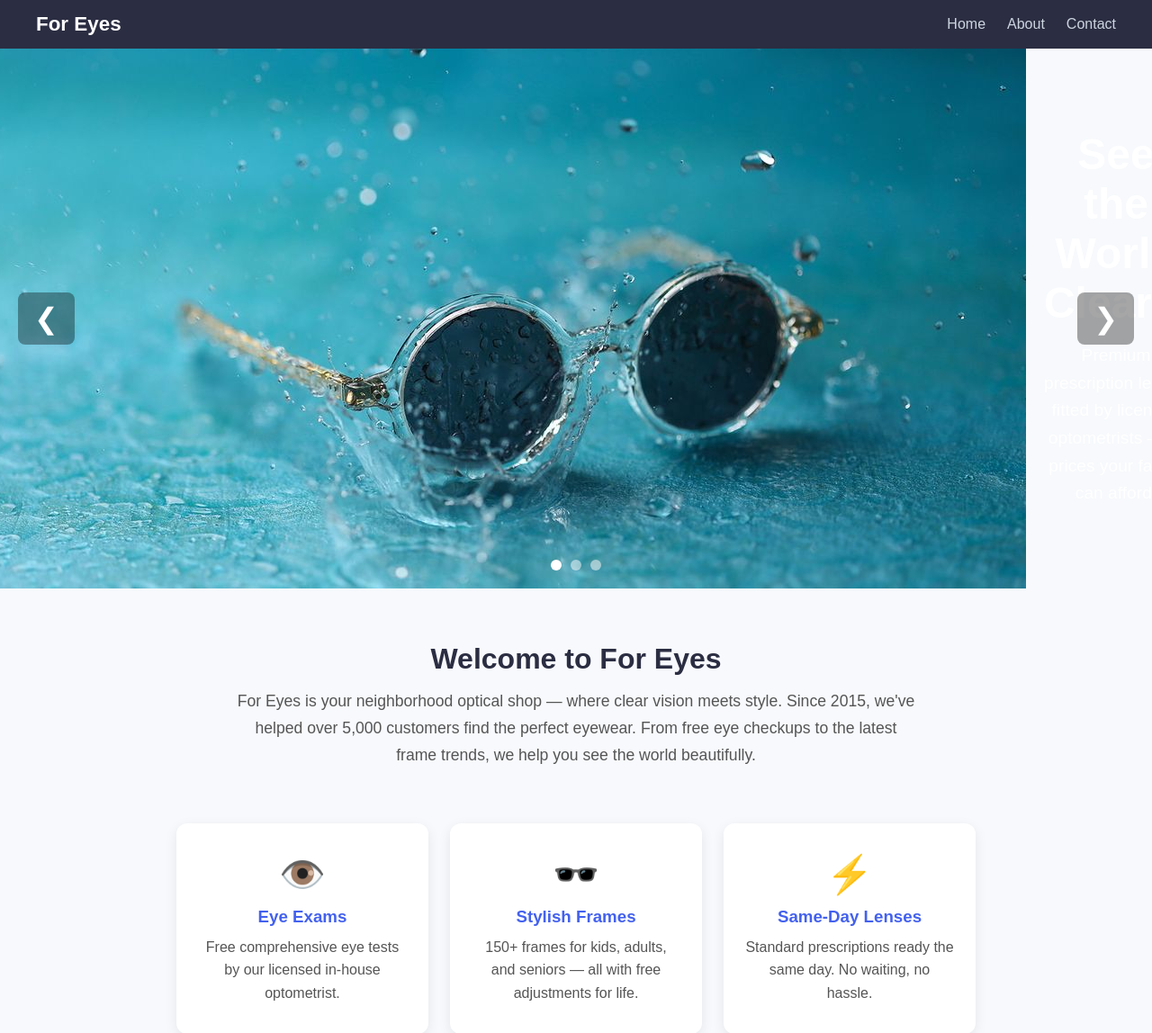
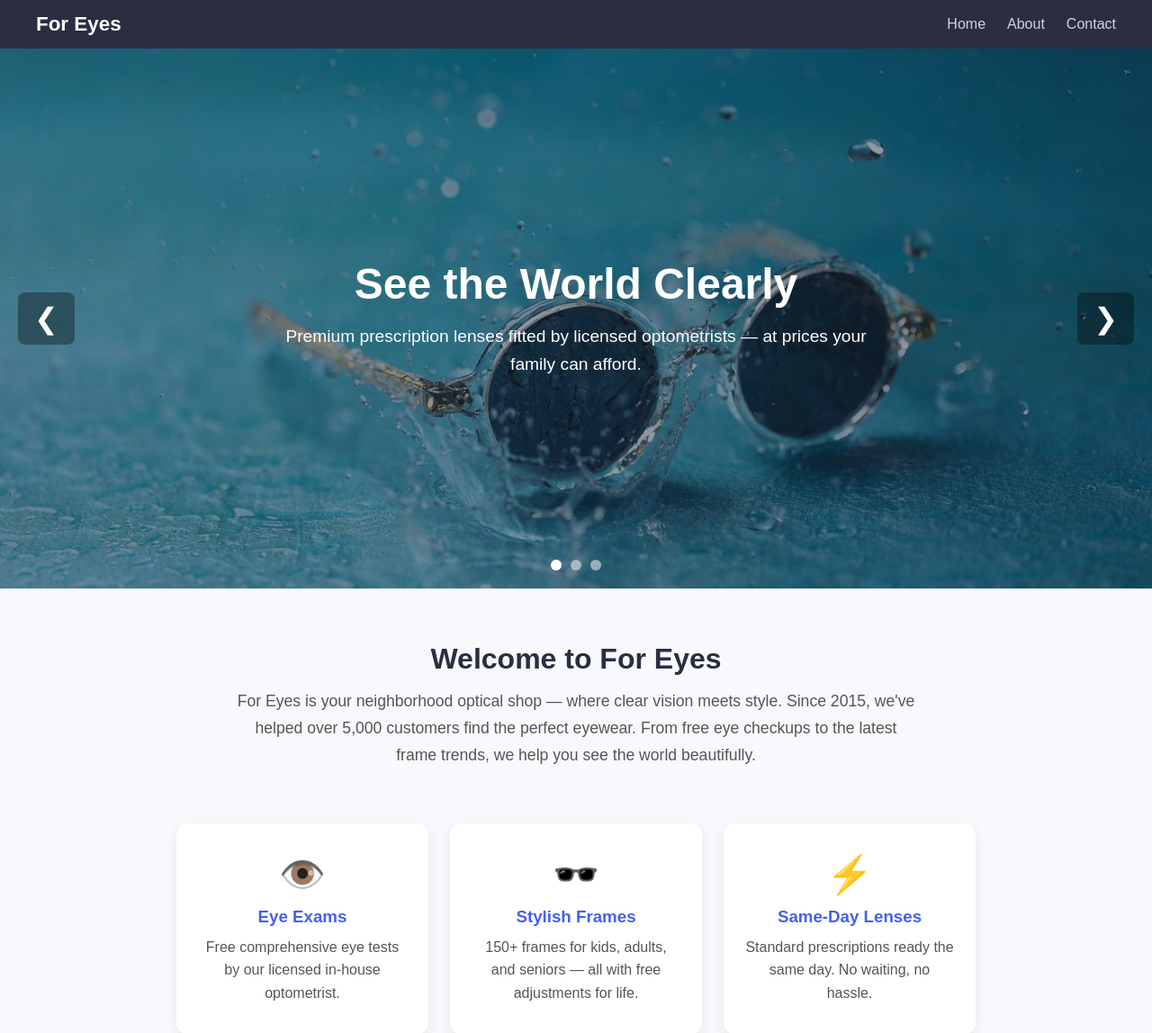
Before and after one commit to kyleperrytiempo/Lara-Proj-AIGO1-Tiempo-Galola-Bullicer, a Laravel app: page / in a window 1280 px wide. Shown: the top 1148 px of the page at 90% size. Run offline with Laravel 12, Linux system fonts and the light colour scheme.

Commit message:
Updated home.css
Image slider

```diff
--- a/public/css/home.css
+++ b/public/css/home.css
@@ -1,21 +1,45 @@
+/* Hero slider */
 .hero { position: relative; height: 75vh; min-height: 420px; overflow: hidden; }
 
 .slide {
     position: absolute;
     inset: 0;
-    display: flex;
-    align-items: center;
-    justify-content: center;
     opacity: 0;
     transition: opacity 0.7s ease;
 }
 .slide.active { opacity: 1; }
 
+.slide img {
+    position: absolute;
+    inset: 0;
+    width: 100%;
+    height: 100%;
+    object-fit: cover;      /* fills the slide, crops nicely */
+}
+
+/* Dark overlay so the white text stays readable over any photo */
+.slide::after {
+    content: "";
+    position: absolute;
+    inset: 0;
+    background: rgba(20, 30, 50, 0.45);
+}
+
+/* keep everything else in .slide-content the same, just add: */
 .slide-content {
+    position: relative;   /* sits above the overlay */
+    z-index: 1;
     text-align: center;
     color: #fff;
     max-width: 700px;
     padding: 0 20px;
+    margin: 0 auto;
+    /* center the content vertically over the image */
+    position: absolute;
+    top: 50%;
+    left: 50%;
+    transform: translate(-50%, -50%);
+    width: 100%;
 }
 .slide-content h1 { font-size: 3rem; margin-bottom: 16px; }
 .slide-content p { font-size: 1.2rem; line-height: 1.6; }
```
